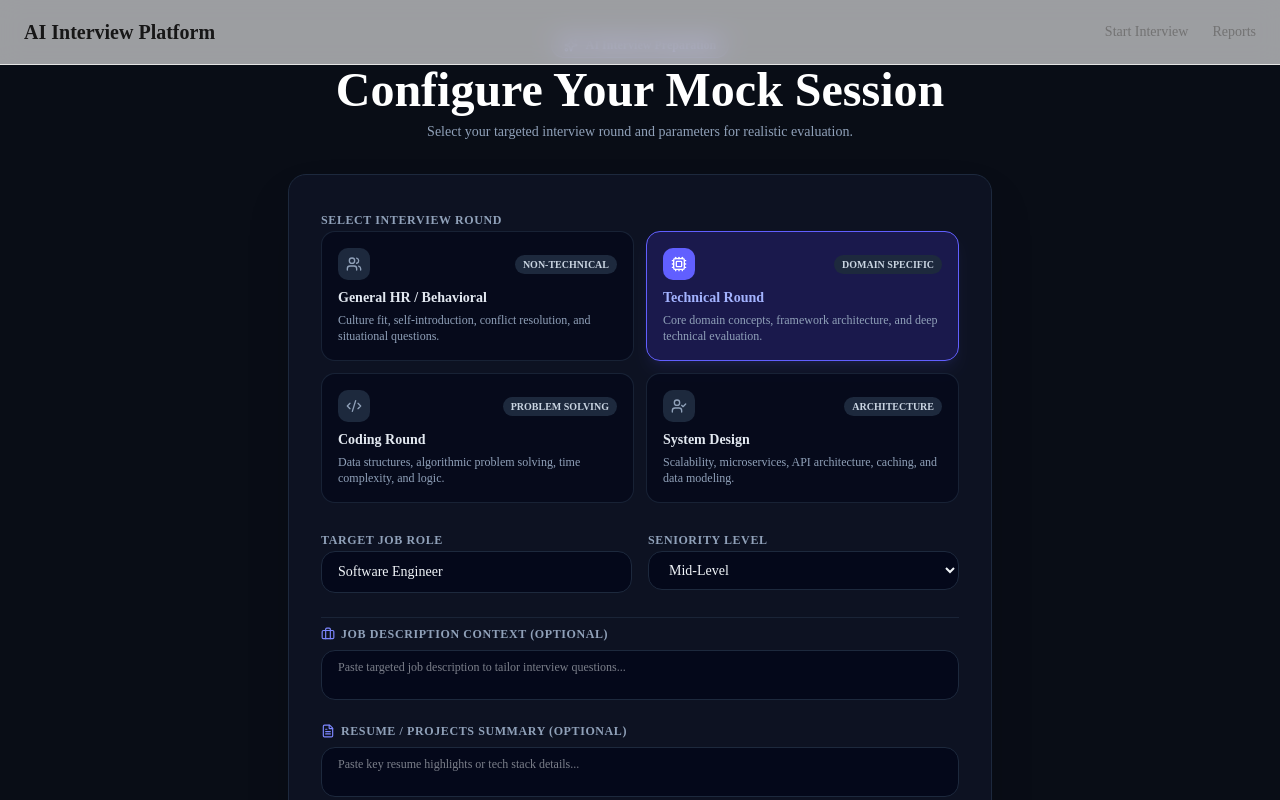
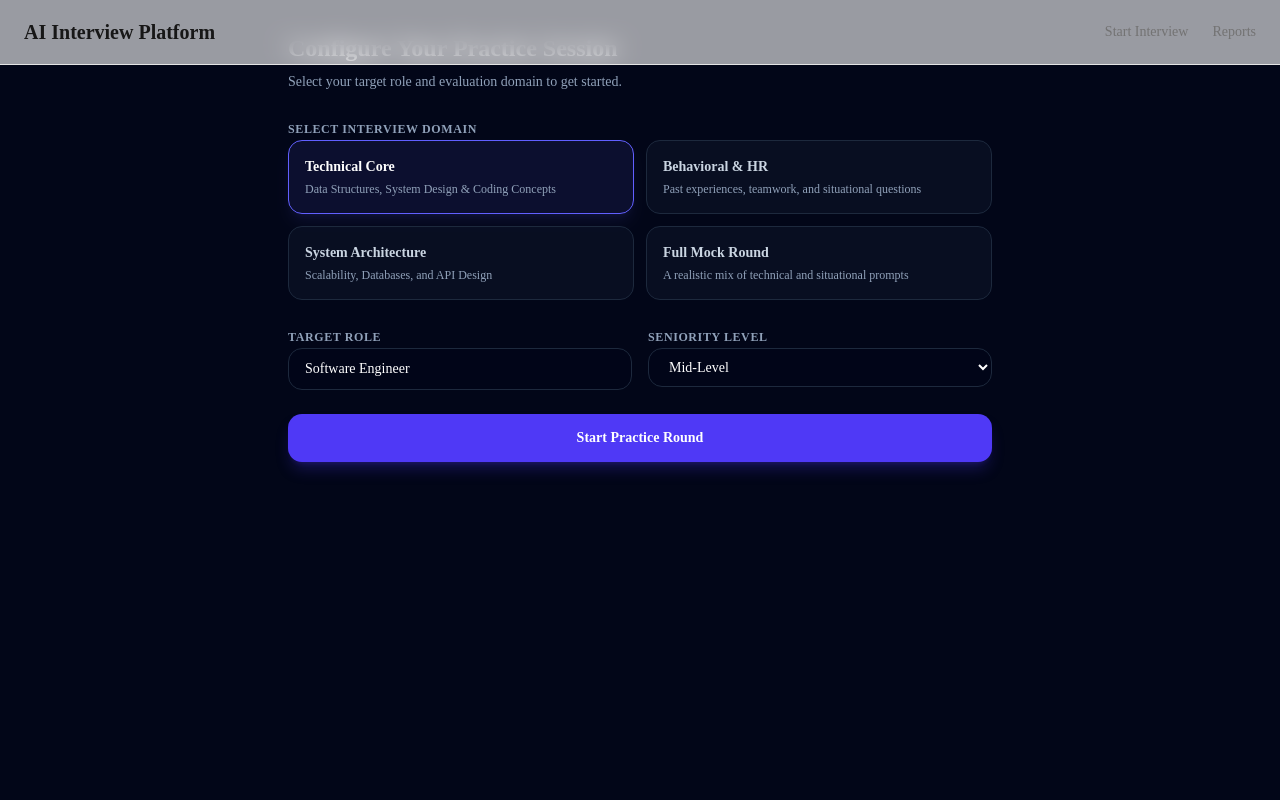
Before and after one commit to nainamaurya460-star/vicodathon_the_aarambhies, a Next.js app: page /interview/setup in a window 1280 px wide. Shown: the top 800 px of the page. Built offline with nearby package versions, Linux system fonts and the light colour scheme.

Commit message:
Fix Navbar import path and suppress hydration warnings in setup page

```diff
--- a/src/app/interview/setup/page.tsx
+++ b/src/app/interview/setup/page.tsx
@@ -1,127 +1,67 @@
 "use client";
 
-import React, { useState } from "react";
+import React, { useState, useEffect } from "react";
 import { useRouter } from "next/navigation";
 import Navbar from "@/components/ui/Navbar";
-import Footer from "@/components/ui/Footer";
-import { UserCheck, Code2, Cpu, Users, Sparkles, ArrowRight, FileText, Briefcase } from "lucide-react";
+
+const rounds = [
+  { id: "technical", name: "Technical Core", desc: "Data Structures, System Design & Coding Concepts" },
+  { id: "behavioral", name: "Behavioral & HR", desc: "Past experiences, teamwork, and situational questions" },
+  { id: "system-design", name: "System Architecture", desc: "Scalability, Databases, and API Design" },
+  { id: "mixed", name: "Full Mock Round", desc: "A realistic mix of technical and situational prompts" },
+];
 
 export default function SetupPage() {
   const router = useRouter();
-
-  // Form State
+  const [selectedRound, setSelectedRound] = useState("technical");
   const [role, setRole] = useState("Software Engineer");
   const [seniority, setSeniority] = useState("Mid-Level");
-  const [selectedRound, setSelectedRound] = useState("Technical Core");
-  const [jdText, setJdText] = useState("");
-  const [resumeText, setResumeText] = useState("");
 
-  // Round Selection Options
-  const rounds = [
-    {
-      id: "HR & Behavioral",
-      title: "General HR / Behavioral",
-      desc: "Culture fit, self-introduction, conflict resolution, and situational questions.",
-      icon: Users,
-      badge: "Non-Technical",
-    },
-    {
-      id: "Technical Core",
-      title: "Technical Round",
-      desc: "Core domain concepts, framework architecture, and deep technical evaluation.",
-      icon: Cpu,
-      badge: "Domain Specific",
-    },
-    {
-      id: "Coding & DSA",
-      title: "Coding Round",
-      desc: "Data structures, algorithmic problem solving, time complexity, and logic.",
-      icon: Code2,
-      badge: "Problem Solving",
-    },
-    {
-      id: "System Design",
-      title: "System Design",
-      desc: "Scalability, microservices, API architecture, caching, and data modeling.",
-      icon: UserCheck,
-      badge: "Architecture",
-    },
-  ];
+  useEffect(() => {
+    // Clear previous interview state when loading setup page
+    if (typeof window !== "undefined") {
+      sessionStorage.removeItem("qa_history");
+      sessionStorage.removeItem("active_interview_config");
+    }
+  }, []);
 
   const handleStart = (e: React.FormEvent) => {
     e.preventDefault();
-
-    // Store interview parameters and optional context in sessionStorage
-    const config = {
-      role,
-      seniority,
-      topic: selectedRound,
-      jdText,
-      resumeText,
-    };
-
+    const config = { role, seniority, topic: selectedRound };
     sessionStorage.setItem("active_interview_config", JSON.stringify(config));
-    sessionStorage.removeItem("qa_history"); // Clear previous session history
-
     router.push("/interview");
   };
 
   return (
-    <div className="min-h-screen bg-[#090D16] text-slate-100 flex flex-col justify-between">
+    <div className="min-h-screen bg-slate-950 text-white flex flex-col" suppressHydrationWarning>
       <Navbar />
-
-      <main className="flex-1 max-w-3xl mx-auto w-full p-4 md:p-8 space-y-8 my-auto">
-        {/* Header */}
-        <div className="text-center space-y-2">
-          <div className="inline-flex items-center gap-2 px-3 py-1 rounded-full bg-indigo-500/10 border border-indigo-500/20 text-indigo-400 text-xs font-semibold">
-            <Sparkles className="w-3.5 h-3.5" /> AI Interview Preparation
-          </div>
-          <h1 className="text-3xl md:text-5xl font-bold text-white">
-            Configure Your Mock Session
-          </h1>
-          <p className="text-sm text-slate-400">
-            Select your targeted interview round and parameters for realistic evaluation.
-          </p>
+      <main className="flex-1 max-w-3xl mx-auto w-full p-4 md:p-8 pt-28 pb-16 space-y-6">
+        <div>
+          <h1 className="text-2xl font-bold text-white mb-2">Configure Your Practice Session</h1>
+          <p className="text-sm text-slate-400">Select your target role and evaluation domain to get started.</p>
         </div>
 
-        <form onSubmit={handleStart} className="space-y-6 bg-slate-900/60 border border-slate-800 rounded-2xl p-6 md:p-8 shadow-2xl">
-
-          {/* Round Selection Panel */}
+        <form onSubmit={handleStart} className="space-y-6" suppressHydrationWarning>
           <div className="space-y-3">
-            <label className="text-xs font-semibold uppercase tracking-wider text-slate-400">
-              Select Interview Round
-            </label>
-            <div className="grid grid-cols-1 sm:grid-cols-2 gap-3">
+            <label className="text-xs font-semibold uppercase tracking-wider text-slate-400">Select Interview Domain</label>
+            <div className="grid grid-cols-1 md:grid-cols-2 gap-3">
               {rounds.map((r) => {
-                const IconComponent = r.icon;
                 const isSelected = selectedRound === r.id;
                 return (
                   <button
                     key={r.id}
                     type="button"
+                    suppressHydrationWarning
                     onClick={() => setSelectedRound(r.id)}
-                    className={`p-4 rounded-xl border text-left transition-all relative overflow-hidden flex flex-col justify-between space-y-2 ${
+                    className={`p-4 rounded-xl border text-left transition-all relative overflow-hidden flex flex-col justify-between ${
                       isSelected
-                        ? "bg-indigo-600/20 border-indigo-500 text-white shadow-lg shadow-indigo-500/10"
-                        : "bg-slate-950/60 border-slate-800/80 text-slate-400 hover:border-slate-700"
+                        ? "border-indigo-500 bg-indigo-500/10 text-white shadow-lg shadow-indigo-500/10"
+                        : "border-slate-800 bg-slate-900/50 hover:border-slate-700 text-slate-300"
                     }`}
                   >
-                    <div className="flex items-center justify-between w-full">
-                      <div className={`p-2 rounded-lg ${isSelected ? "bg-indigo-500 text-white" : "bg-slate-800 text-slate-400"}`}>
-                        <IconComponent className="w-4 h-4" />
-                      </div>
-                      <span className="text-[10px] uppercase font-semibold px-2 py-0.5 rounded-full bg-slate-800 text-slate-300">
-                        {r.badge}
-                      </span>
-                    </div>
-
                     <div>
-                      <h3 className={`text-sm font-semibold ${isSelected ? "text-indigo-300" : "text-slate-200"}`}>
-                        {r.title}
-                      </h3>
-                      <p className="text-xs text-slate-400 mt-1 line-clamp-2">
-                        {r.desc}
-                      </p>
+                      <h3 className="font-semibold text-sm mb-1">{r.name}</h3>
+                      <p className="text-xs text-slate-400">{r.desc}</p>
                     </div>
                   </button>
                 );
@@ -129,79 +69,46 @@ export default function SetupPage() {
             </div>
           </div>
 
-          {/* Role & Seniority Inputs */}
-          <div className="grid grid-cols-1 sm:grid-cols-2 gap-4">
+          <div className="grid grid-cols-1 md:grid-cols-2 gap-4">
             <div className="space-y-2">
-              <label className="text-xs font-semibold uppercase tracking-wider text-slate-400">
-                Target Job Role
-              </label>
+              <label className="text-xs font-semibold uppercase tracking-wider text-slate-400">Target Role</label>
               <input
                 type="text"
                 value={role}
+                suppressHydrationWarning
                 onChange={(e) => setRole(e.target.value)}
                 placeholder="e.g. Frontend Developer, HR Manager"
                 required
-                className="w-full px-4 py-2.5 rounded-xl bg-slate-950/80 border border-slate-800 text-slate-100 text-sm focus:outline-none focus:border-indigo-500 transition-colors"
+                className="w-full px-4 py-2.5 rounded-xl bg-slate-950/80 border border-slate-800 text-white text-sm focus:outline-none focus:border-indigo-500 transition-colors"
               />
             </div>
 
             <div className="space-y-2">
-              <label className="text-xs font-semibold uppercase tracking-wider text-slate-400">
-                Seniority Level
-              </label>
+              <label className="text-xs font-semibold uppercase tracking-wider text-slate-400">Seniority Level</label>
               <select
                 value={seniority}
+                suppressHydrationWarning
                 onChange={(e) => setSeniority(e.target.value)}
-                className="w-full px-4 py-2.5 rounded-xl bg-slate-950/80 border border-slate-800 text-slate-100 text-sm focus:outline-none focus:border-indigo-500 transition-colors"
+                className="w-full px-4 py-2.5 rounded-xl bg-slate-950/80 border border-slate-800 text-white text-sm focus:outline-none focus:border-indigo-500 transition-colors"
               >
-                <option value="Junior">Entry / Junior Level</option>
+                <option value="Junior / Entry-Level">Junior / Entry-Level</option>
                 <option value="Mid-Level">Mid-Level</option>
-                <option value="Senior">Senior / Lead Level</option>
+                <option value="Senior / Lead">Senior / Lead</option>
               </select>
             </div>
           </div>
 
-          {/* Context Customization (Optional JD & Resume) */}
-          <div className="space-y-4 pt-2 border-t border-slate-800/80">
-            <div className="space-y-2">
-              <label className="text-xs font-semibold uppercase tracking-wider text-slate-400 flex items-center gap-1.5">
-                <Briefcase className="w-3.5 h-3.5 text-indigo-400" /> Job Description Context (Optional)
-              </label>
-              <textarea
-                value={jdText}
-                onChange={(e) => setJdText(e.target.value)}
-                placeholder="Paste targeted job description to tailor interview questions..."
-                rows={2}
-                className="w-full px-4 py-2 rounded-xl bg-slate-950/80 border border-slate-800 text-slate-100 text-xs focus:outline-none focus:border-indigo-500 transition-colors resize-none"
-              />
-            </div>
-
-            <div className="space-y-2">
-              <label className="text-xs font-semibold uppercase tracking-wider text-slate-400 flex items-center gap-1.5">
-                <FileText className="w-3.5 h-3.5 text-indigo-400" /> Resume / Projects Summary (Optional)
-              </label>
-              <textarea
-                value={resumeText}
-                onChange={(e) => setResumeText(e.target.value)}
-                placeholder="Paste key resume highlights or tech stack details..."
-                rows={2}
-                className="w-full px-4 py-2 rounded-xl bg-slate-950/80 border border-slate-800 text-slate-100 text-xs focus:outline-none focus:border-indigo-500 transition-colors resize-none"
-              />
-            </div>
+          <div>
+            <button
+              type="submit"
+              suppressHydrationWarning
+              className="w-full py-3.5 px-6 rounded-xl bg-indigo-600 hover:bg-indigo-500 text-white font-semibold text-sm transition-all shadow-lg shadow-indigo-600/25 active:scale-[0.99]"
+            >
+              Start Practice Round
+            </button>
           </div>
-
-          {/* Submit Action */}
-          <button
-            type="submit"
-            className="w-full py-3.5 px-6 rounded-xl bg-indigo-600 hover:bg-indigo-500 text-white font-semibold flex items-center justify-center gap-2 transition-all shadow-lg shadow-indigo-600/25"
-          >
-            Start AI Interview Session <ArrowRight className="w-4 h-4" />
-          </button>
-
         </form>
       </main>
-
-      <Footer />
     </div>
   );
 }
```
